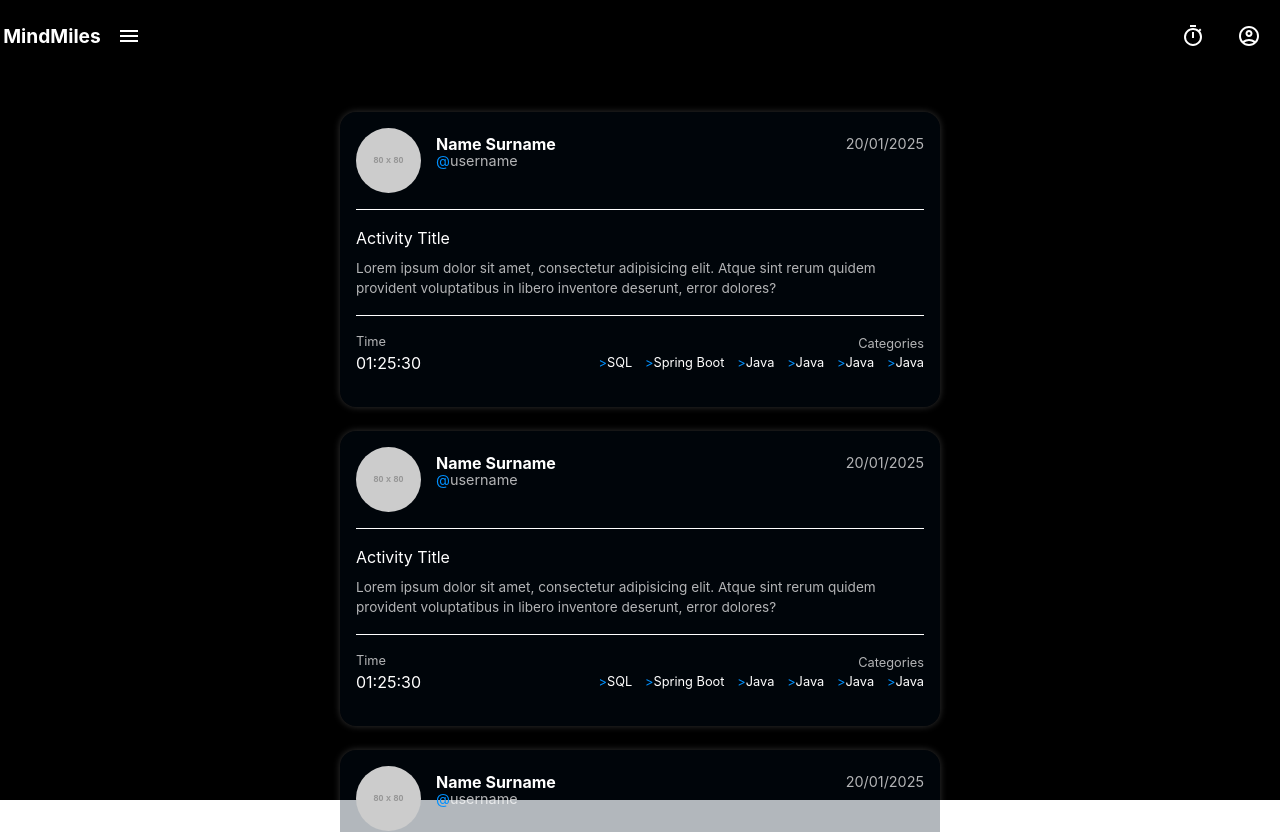
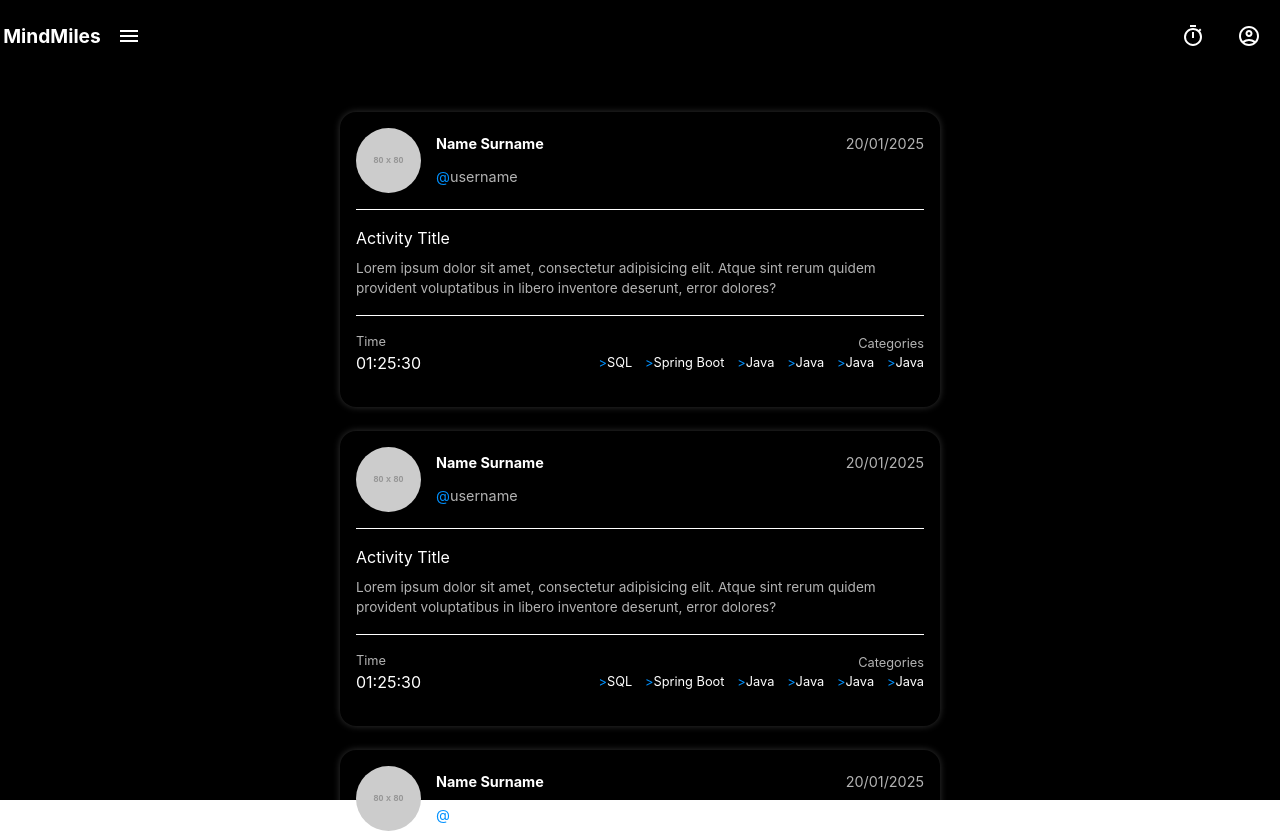
Before and after one commit to joaquimlcbfranco/mindmiles-frontend, a React (Vite) app: page / in a window 1280 px wide. Shown: the top 832 px of the page. Built offline with nearby package versions, Linux system fonts and the light colour scheme.

Commit message:
style: Change typed colors to variables from index.css

```diff
--- a/src/components/activity/Activity.module.css
+++ b/src/components/activity/Activity.module.css
@@ -4,13 +4,13 @@
 	padding: 1em;
 	border-radius: 1rem;
 	color: rgb(255, 255, 255);
-  background-color: var(--light-grey);
+	background-color: var(--card-background);
 	box-shadow: 0 0 7px rgba(255, 255, 255, 0.2);
 	transition: box-shadow 0.2s ease-in-out;
 }
 
 .activityWrapper:hover {
-  box-shadow: 0 0 7px rgba(0, 145, 255, 1);
+	box-shadow: 0 0 7px var(--blue);
 }
 
 .separator {
@@ -39,10 +39,11 @@
 }
 
 .activityHeader .name {
-
 	grid-column: 2 / 3;
 	grid-row: 1 / 2;
 	cursor: pointer;
+	font-size: calc(0.9rem);
+	text-wrap: nowrap;
 }
 
 .activityHeader .date {
@@ -57,7 +58,7 @@
 	color: rgba(255, 255, 255, 0.7);
 	font-size: 0.9rem;
 	grid-column: 2 / 3;
-  grid-row: 1 / 3;
+	grid-row: 2 / 3;
 	cursor: pointer;
 	text-transform: lowercase;
 }
@@ -66,7 +67,6 @@
 	content: "@";
 	color: var(--blue);
 }
-
 
 .activityText {
 	display: flex;
@@ -84,7 +84,6 @@
 	font-size: 0.85rem;
 	color: rgba(255, 255, 255, 0.7);
 }
-
 
 .activityStats {
 	display: flex;
```
Lines whose indentation alone changed are shown as unchanged.
